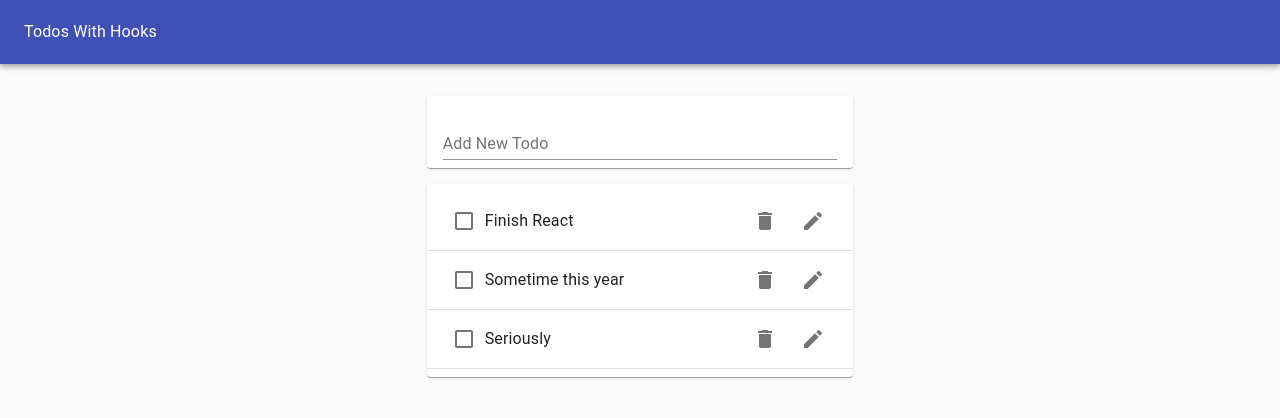
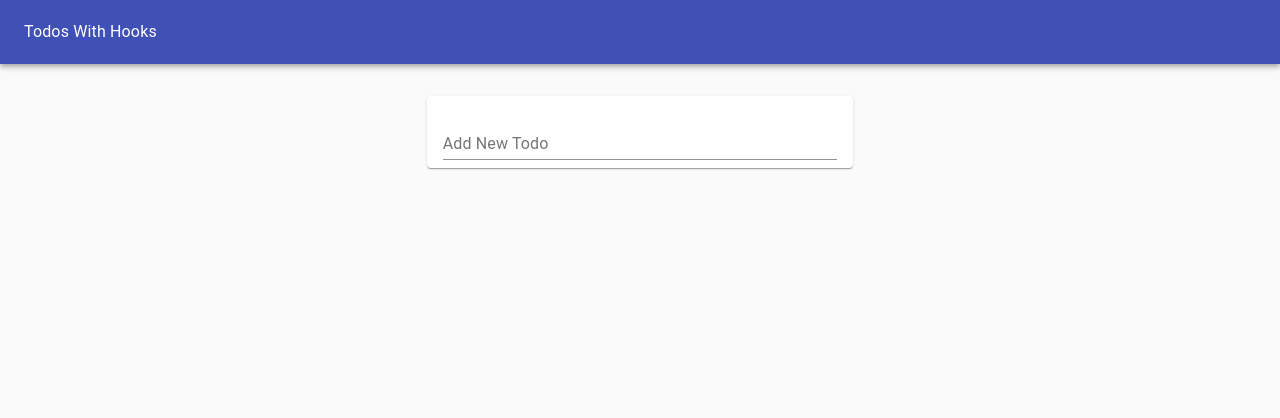
Before and after one commit to vanessanaja/todo-list-with-hooks, a React (Create React App) app: page / in a window 1280 px wide. Shown: the top 418 px of the page. Built offline with nearby package versions, Linux system fonts and the light colour scheme.

Commit message:
save todos to local storage

```diff
--- a/src/EditTodoForm.js
+++ b/src/EditTodoForm.js
@@ -11,12 +11,15 @@ function EditTodoForm({ id, editTodo, task, toggleEditForm  }){
         editTodo(id, value);
         reset();
         toggleEditForm();
-    }}>
+    }}
+      style={{marginLeft: '1rem', width: '50%'}}
+    >
       <TextField
         margin='normal'
         value={value}
         onChange={handleChange}
         fullWidth
+        autoFocus
         />
     </form>
   );
--- a/src/Todo.js
+++ b/src/Todo.js
@@ -14,7 +14,7 @@ import ListItemSecondaryAction from '@material-ui/core/ListItemSecondaryAction';
 function Todo({ id, task, completed, removeTodo, toggleTodo, editTodo }){
   const [isEditing, toggle] = useToggleState(false);
   return (
-    <ListItem>
+    <ListItem style={{ height: '64px'}} >
     {isEditing ?
       <EditTodoForm editTodo={editTodo} id={id} task={task} toggleEditForm={toggle}/> :
       <>
--- a/src/TodoApp.js
+++ b/src/TodoApp.js
@@ -1,4 +1,4 @@
-import React, { useState } from 'react';
+import React, { useState, useEffect } from 'react';
 import TodoList from './TodoList';
 import TodoForm from './TodoForm';
 import Typography from '@material-ui/core/Typography';
@@ -9,12 +9,18 @@ import Grid from '@material-ui/core/Grid';
 import uuid from "uuid/v4";
 
 function TodoApp(){
-  const initialTodos = [
-    { id: 1, task: "Finish React", completed: false },
-    { id: 2, task: "Sometime this year", completed: false },
-    { id: 3, task: "Seriously", completed: false }
-  ]
+  const initialTodos = JSON.parse(window.localStorage.getItem("todos")|| '[]');
+  // const initialTodos = [
+  //   { id: 1, task: "Finish React", completed: false },
+  //   { id: 2, task: "Sometime this year", completed: false },
+  //   { id: 3, task: "Seriously", completed: false }
+  // ]
   const [todos, setTodos] = useState(initialTodos);
+
+useEffect(() => {
+  window.localStorage.setItem('todos', JSON.stringify(todos));
+}, [todos]);
+
   const addTodo = newTodoText => {
     setTodos([...todos, {id: uuid(), task: newTodoText, completed: false}]);
   }
--- a/src/TodoList.js
+++ b/src/TodoList.js
@@ -6,10 +6,11 @@ import Divider from '@material-ui/core/Divider';
 import uuid from "uuid/v4";
 
 function TodoList({ todos, removeTodo, toggleTodo, editTodo }){
+  if (todos.length)
   return(
     <Paper>
       <List>
-    {todos.map(todo => (
+        {todos.map((todo, i) => (
           <>
             <Todo
               id={todo.id}
@@ -20,13 +21,13 @@ function TodoList({ todos, removeTodo, toggleTodo, editTodo }){
               toggleTodo={toggleTodo}
               editTodo={editTodo}
             />
-      <Divider />
+              {i < todos.length - 1 && <Divider />}
           </>
         ))}
       </List>
-
     </Paper>
   );
+  return null;
 }
 
 export default TodoList;
```
Lines whose indentation alone changed are shown as unchanged.
